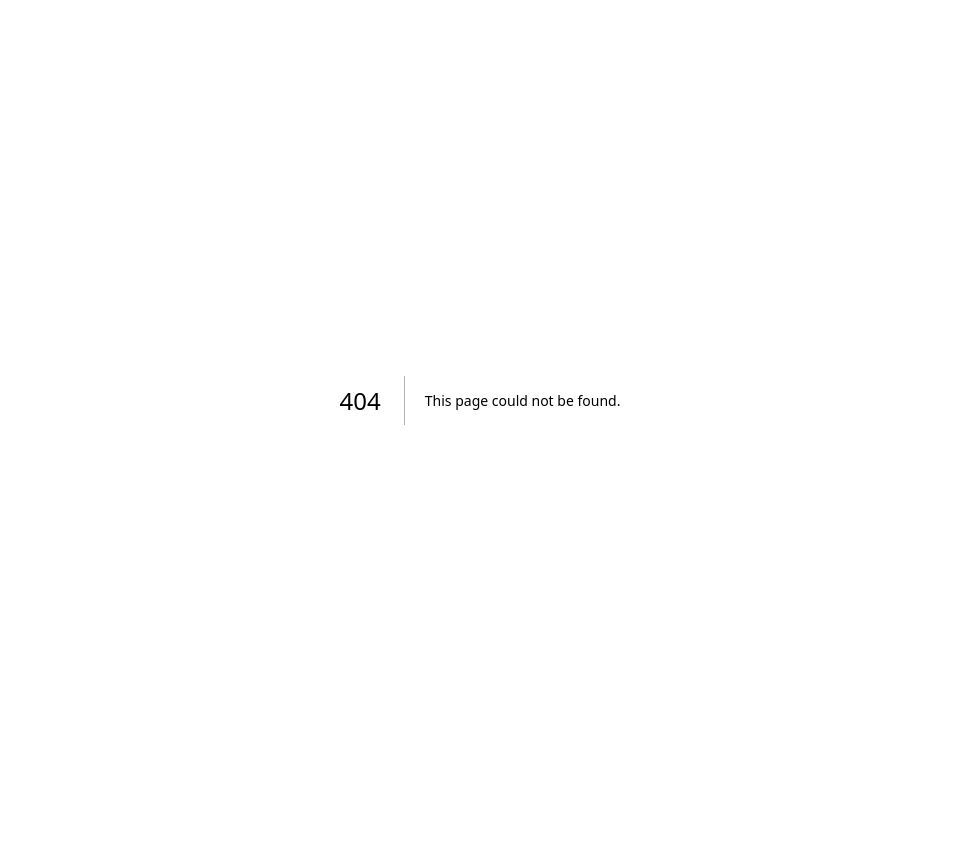
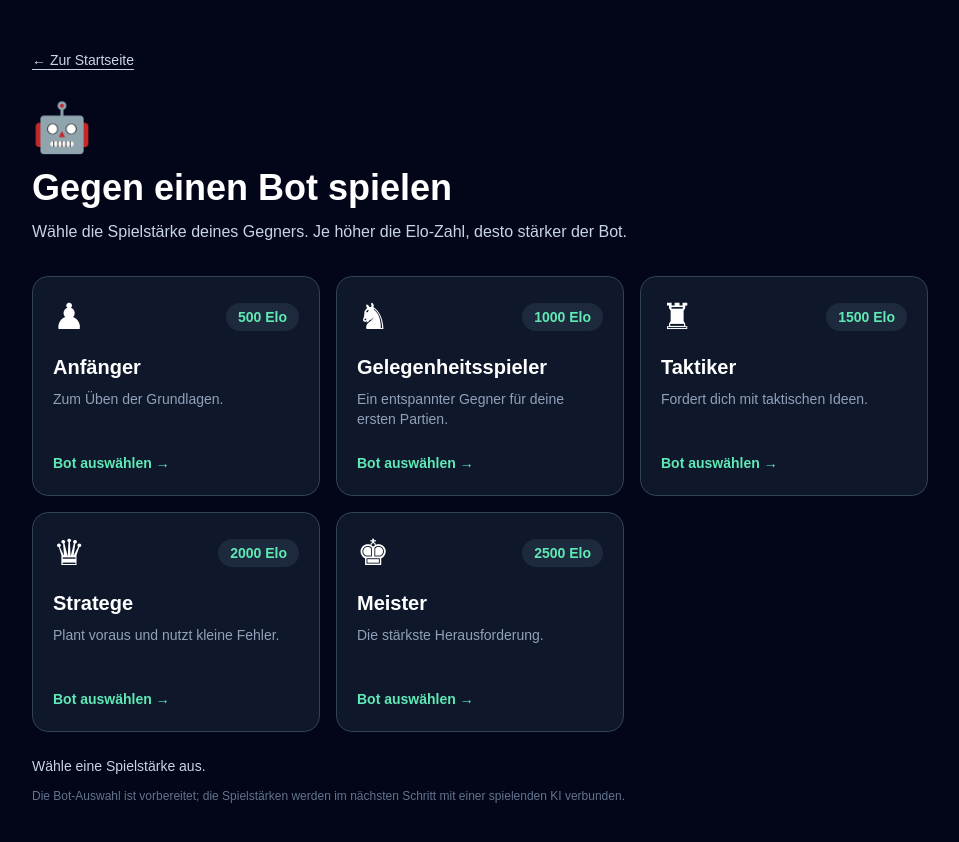
Before and after one commit to Davidbi08/schach-plattform, a Next.js app: page /bot in a window 1280 px wide. Before the commit this address had no page. Shown: the top 842 px of the page, without its empty margins (160-1119 px from the left). Before the commit the page ends 800 px from the top, so only its background shows below. Built offline with nearby package versions, Linux system fonts and the light colour scheme.

Commit message:
Add bot difficulty selection menu
This component allows users to select a bot based on its Elo rating, displaying information about each bot and indicating the selected one.

```diff
--- /dev/null
+++ b/app/bot/page.tsx
@@ -0,0 +1,74 @@
+"use client";
+
+import Link from "next/link";
+import { useState } from "react";
+
+const bots = [
+  { elo: 500, name: "Anfänger", description: "Zum Üben der Grundlagen.", icon: "♟" },
+  { elo: 1000, name: "Gelegenheitsspieler", description: "Ein entspannter Gegner für deine ersten Partien.", icon: "♞" },
+  { elo: 1500, name: "Taktiker", description: "Fordert dich mit taktischen Ideen.", icon: "♜" },
+  { elo: 2000, name: "Stratege", description: "Plant voraus und nutzt kleine Fehler.", icon: "♛" },
+  { elo: 2500, name: "Meister", description: "Die stärkste Herausforderung.", icon: "♚" },
+];
+
+export default function BotPage() {
+  const [selectedElo, setSelectedElo] = useState<number | null>(null);
+
+  return (
+    <main className="min-h-screen bg-slate-950 px-6 py-12 text-white">
+      <div className="mx-auto max-w-4xl">
+        <Link href="/" className="text-sm text-slate-300 underline underline-offset-4 hover:text-white">
+          ← Zur Startseite
+        </Link>
+
+        <header className="mt-8">
+          <div className="text-5xl">🤖</div>
+          <h1 className="mt-4 text-4xl font-bold">Gegen einen Bot spielen</h1>
+          <p className="mt-3 max-w-2xl text-slate-300">
+            Wähle die Spielstärke deines Gegners. Je höher die Elo-Zahl, desto stärker der Bot.
+          </p>
+        </header>
+
+        <section aria-label="Bot auswählen" className="mt-8 grid gap-4 sm:grid-cols-2 lg:grid-cols-3">
+          {bots.map((bot) => {
+            const isSelected = selectedElo === bot.elo;
+            const cardClass = isSelected
+              ? "rounded-2xl border border-emerald-400 bg-emerald-950/60 p-5 text-left ring-2 ring-emerald-400/50 transition"
+              : "rounded-2xl border border-slate-700 bg-slate-900 p-5 text-left transition hover:border-slate-500 hover:bg-slate-800";
+
+            return (
+              <button
+                key={bot.elo}
+                type="button"
+                aria-pressed={isSelected}
+                onClick={() => setSelectedElo(bot.elo)}
+                className={cardClass}
+              >
+                <div className="flex items-center justify-between">
+                  <span className="text-4xl" aria-hidden="true">{bot.icon}</span>
+                  <span className="rounded-full bg-slate-800 px-3 py-1 text-sm font-semibold text-emerald-300">
+                    {bot.elo} Elo
+                  </span>
+                </div>
+                <h2 className="mt-4 text-xl font-bold">{bot.name}</h2>
+                <p className="mt-2 min-h-12 text-sm text-slate-400">{bot.description}</p>
+                <span className="mt-4 inline-block text-sm font-semibold text-emerald-300">
+                  {isSelected ? "Ausgewählt ✓" : "Bot auswählen →"}
+                </span>
+              </button>
+            );
+          })}
+        </section>
+
+        <p aria-live="polite" className="mt-6 min-h-6 text-sm text-slate-300">
+          {selectedElo === null
+            ? "Wähle eine Spielstärke aus."
+            : "Du hast den Bot mit " + selectedElo + " Elo ausgewählt."}
+        </p>
+        <p className="mt-2 text-xs text-slate-500">
+          Die Bot-Auswahl ist vorbereitet; die Spielstärken werden im nächsten Schritt mit einer spielenden KI verbunden.
+        </p>
+      </div>
+    </main>
+  );
+}
```
